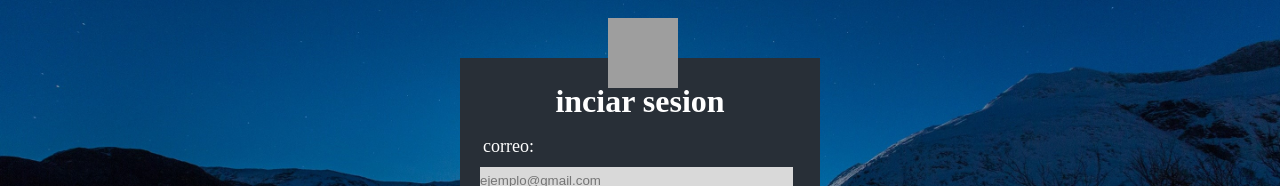
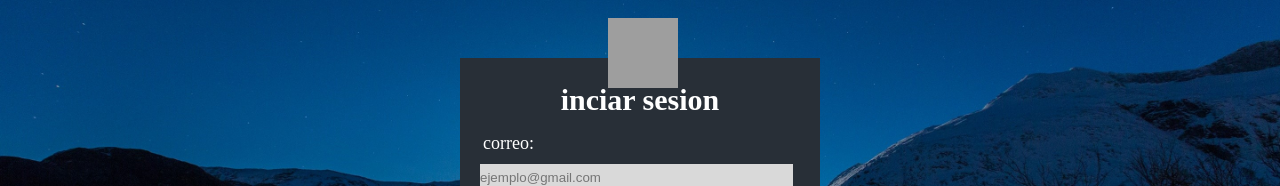
Before and after one commit to warriorxz198/login, a plain HTML site: page index.html in a window 1280 px wide. Shown: the part 207-393 px from the top of the page. Drawn offline with Linux system fonts and the light colour scheme; grey boxes are pictures that could not be loaded.

Commit message:
correcion definitva visualizacion dipositivos con mayores a 300px de ancho

```diff
--- a/estilo.css
+++ b/estilo.css
@@ -58,3 +58,8 @@ h1 {
 	margin-top: 10px;
 	cursor: pointer;
 }
+@media (min-width: 280px) {
+	h1 {
+		font-size: 30px;
+	}
+}
```
